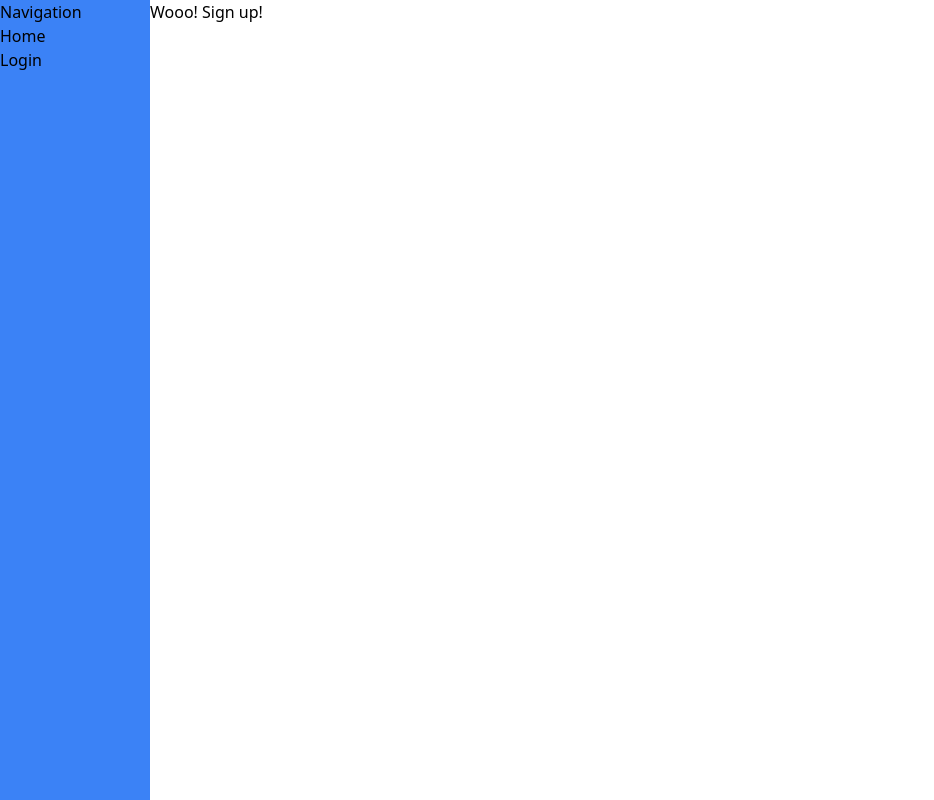
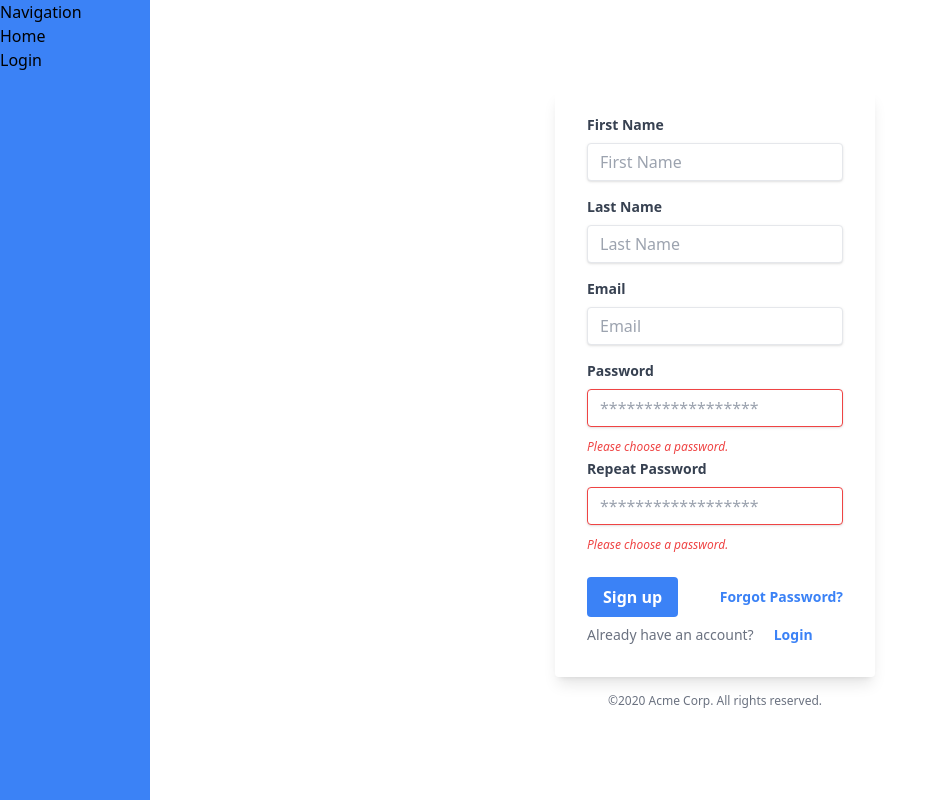
Before and after one commit to MyPropertyPal/my-property-pal-web, a Next.js app: page /Signup in a window 1280 px wide. Shown: the whole page, without its empty margins (0-934 px from the left). Built offline with nearby package versions, Linux system fonts and the light colour scheme.

Commit message:
working on signup form

```diff
--- a/app/Signup/page.js
+++ b/app/Signup/page.js
@@ -1,10 +1,124 @@
 "use client";
 import React from "react";
+import Link from "next/link";
 
 function SignUp() {
+  const handleSignup = () => {
+    alert("signed up");
+  };
   return (
     // ERROR- when this component loads it refreshes the page
-    <div>Wooo! Sign up!</div>
+    <div className="w-full max-w-xs m-auto">
+      <form
+        className="shadow-lg rounded px-8 pt-6 pb-8 mb-4"
+        onSubmit={handleSignup}
+      >
+        <div className="mb-4">
+          <label
+            className="block text-gray-700 text-sm font-bold mb-2"
+            for="firstName"
+          >
+            First Name
+          </label>
+          <input
+            className="shadow appearance-none border rounded w-full py-2 px-3 text-gray-700 leading-tight focus:outline-none focus:shadow-outline"
+            id="firstName"
+            type="text"
+            placeholder="First Name"
+          />
+        </div>
+        <div className="mb-4">
+          <label
+            className="block text-gray-700 text-sm font-bold mb-2"
+            for="lastName"
+          >
+            Last Name
+          </label>
+          <input
+            className="shadow appearance-none border rounded w-full py-2 px-3 text-gray-700 leading-tight focus:outline-none focus:shadow-outline"
+            id="lastName"
+            type="text"
+            placeholder="Last Name"
+          />
+        </div>
+        <div className="mb-4">
+          <label
+            className="block text-gray-700 text-sm font-bold mb-2"
+            for="username"
+          >
+            Email
+          </label>
+          <input
+            className="shadow appearance-none border rounded w-full py-2 px-3 text-gray-700 leading-tight focus:outline-none focus:shadow-outline"
+            id="email"
+            type="text"
+            placeholder="Email"
+          />
+        </div>
+        <div className="mb-1">
+          <label
+            className="block text-gray-700 text-sm font-bold mb-2"
+            for="password"
+          >
+            Password
+          </label>
+          <input
+            className="shadow appearance-none border border-red-500 rounded w-full py-2 px-3 text-gray-700 mb-3 leading-tight focus:outline-none focus:shadow-outline"
+            id="password"
+            type="password"
+            placeholder="******************"
+          />
+          {/* Use state here to determine if passwords match on signup then set styles and messages accordingly */}
+          <p className="text-red-500 text-xs italic">
+            Please choose a password.
+          </p>
+        </div>
+        <div className="mb-6">
+          <label
+            className="block text-gray-700 text-sm font-bold mb-2"
+            for="password"
+          >
+            Repeat Password
+          </label>
+          <input
+            className="shadow appearance-none border border-red-500 rounded w-full py-2 px-3 text-gray-700 mb-3 leading-tight focus:outline-none focus:shadow-outline"
+            id="password"
+            type="password"
+            placeholder="******************"
+          />
+          {/* Use state here to determine if passwords match on signup then set styles and messages accordingly */}
+          <p className="text-red-500 text-xs italic">
+            Please choose a password.
+          </p>
+        </div>
+        <div className="flex items-center justify-between">
+          <button
+            className="bg-blue-500 hover:bg-blue-700 text-white font-bold py-2 px-4 rounded focus:outline-none focus:shadow-outline"
+            // type="button"
+          >
+            Sign up
+          </button>
+          <a
+            className="inline-block align-baseline font-bold text-sm text-blue-500 hover:text-blue-800"
+            href="#"
+          >
+            Forgot Password?
+          </a>
+        </div>
+        <div className="flex space-x-5 mt-2">
+          <p className=" text-sm text-gray-500">Already have an account?</p>
+          <Link
+            href="/Signup"
+            className="inline-block align-baseline font-bold text-sm text-blue-500 hover:text-blue-800"
+          >
+            Login
+          </Link>
+        </div>
+      </form>
+      <p className="text-center text-gray-500 text-xs">
+        &copy;2020 Acme Corp. All rights reserved.
+      </p>
+    </div>
   );
 }
 
```
